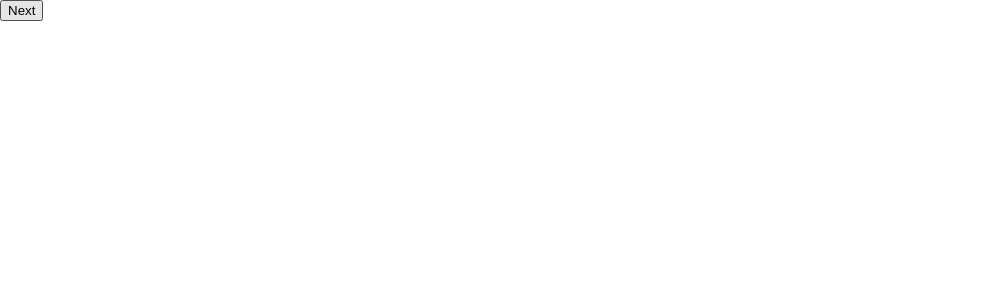
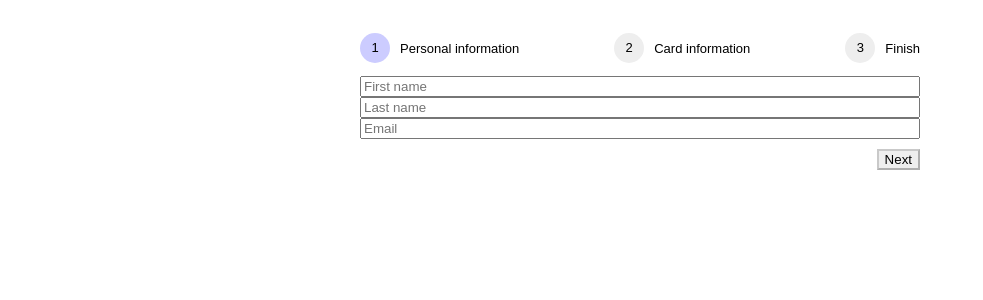
Before and after one commit to TrubinEN/lessons, a React (Create React App) app: page / in a window 1280 px wide. Shown: the top 300 px of the page, without its empty margins (0-983 px from the left). Built offline with nearby package versions, Linux system fonts and the light colour scheme; the HTML template or start-up script is replaced by a standard one.

Commit message:
unstable version

```diff
--- a/src/App.js
+++ b/src/App.js
@@ -1,5 +1,8 @@
 import React from "react";
-import ReactDOM from "react-dom";
+import "./App.css";
+import Step from "./Step";
+import PersonalForm from "./PersonalForm";
+import CardForm from "./CardForm";
 
 export default class App extends React.Component {
   state = {
@@ -7,28 +10,122 @@ export default class App extends React.Component {
     firstName: "",
     lastName: "",
     email: "",
-    cardNumber: ""
+    cardNumber: "",
+    steps: [
+      { number: 1, title: "Personal information" },
+      { number: 2, title: "Card information" },
+      { number: 3, title: "Finish" }
+    ]
   };
-  handleClickNextForm = event => {
-    return true;
+
+  handleTabClick = step => {
+    console.log(step);
+    // При вызове с аргументом меняется state.step на значение аргумента
+    this.setState({
+      step: step
+    });
   };
-  handleTabClick = event => {
-    // При вызове с аргументом меняется state.step на значение аргумента
-  };
-  handleChangeForm = (oneArg, TwoArg) => {
+  handleChangeForm = (name, value) => {
     // state[первый аргумент] = второй аргумент
+    this.setState({
+      [name]: value
+    });
+    this.isFormCommitable();
+    console.log(this.state);
   };
   handleClickNextForm = event => {
     // После вызова state.step увеличивается на 1
+    let { step } = this.state;
+    this.setState({
+      step: step + 1
+    });
+  };
+  isFormCommitable() {
+    switch (this.state.step) {
+      case 1:
+        if (
+          this.state.firstName !== "" &&
+          this.state.lastName !== "" &&
+          this.state.email !== "" &&
+          this.state.email.includes("@")
+        ) {
+          return true;
+        }
+        break;
+      case 2:
+        if (this.state.cardNumber.length === 16) {
+          return true;
+        }
+        break;
+      default:
+        return false;
+    }
+  }
+  isSelected(step) {
+    if (this.state.step === step) {
+      return true;
+    }
+    return false;
+  }
+  isClickable(step) {
+    if (this.state.step >= step) {
+      return true;
+    }
+    return false;
+  }
+  renderForm() {
+    switch (this.state.step) {
+      case 1:
+        return (
+          <PersonalForm
+            firstName={this.state.firstName}
+            lastName={this.state.lastName}
+            email={this.state.email}
+            onChangeForm={this.handleChangeForm}
+          />
+        );
+        break;
+      case 2:
+        return (
+          <CardForm
+            cardNumber={this.state.cardNumber}
+            onChangeForm={this.handleChangeForm}
+            onChangeForm={this.handleChangeForm}
+          />
+        );
+        break;
+      case 3:
+        return `Поздравляем!`;
+        break;
+      default:
+        null;
+    }
   }
   render() {
+    const { steps } = this.state;
     return (
-      <div className="container tab-panel">
-        <div className="form-content" />
+      <div className="container">
+        <div className="tab-panel">
+          {steps.map((step, i) => {
+            return <Step
+              key={step.number}
+              number={step.number}
+              onClick={this.handleTabClick}
+              isSelected={this.isSelected(step.number)}
+              isClickable={this.isClickable(step.number)}
+            >
+              {step.title}
+            </Step>;
+          })}
+        </div>
+
+        <div className="form-content">{this.renderForm()}</div>
+
         <div className="button-panel">
           <button
-            className="button button-next"
+            className="button-next"
             onClick={this.handleClickNextForm}
+            disabled={!this.isFormCommitable()}
           >
             Next
           </button>
--- /dev/null
+++ b/src/CardForm.js
@@ -0,0 +1,18 @@
+import React from "react";
+import "./CardForm.css";
+
+export default class CardForm extends React.Component {
+  handleChangeForm = event => {
+    this.props.onChangeForm(event.target.name, event.target.value);
+  }
+  componentWillUnmount(){
+
+  }
+  render() {
+    return (
+      <div className="card-form">
+        <input name="cardNumber" onChange={this.handleChangeForm} placeholder="0000000000000000"/>
+      </div>
+    );
+  }
+}
--- /dev/null
+++ b/src/PersonalForm.js
@@ -0,0 +1,33 @@
+import React from "react";
+import "./PersonalForm.css";
+
+export default class PersonalForm extends React.Component {
+  handleChangeForm = event => {
+    this.props.onChangeForm(event.target.name, event.target.value);
+  };
+  render() {
+    const { firstName, lastName, email } = this.props;
+    return (
+      <div className="personal-form">
+        <input
+          name="firstName"
+          onChange={this.handleChangeForm}
+          placeholder="First name"
+          value={firstName}
+        />
+        <input
+          name="lastName"
+          onChange={this.handleChangeForm}
+          placeholder="Last name"
+          value={lastName}
+        />
+        <input
+          name="email"
+          onChange={this.handleChangeForm}
+          placeholder="Email"
+          value={email}
+        />
+      </div>
+    );
+  }
+}
--- /dev/null
+++ b/src/Step.js
@@ -0,0 +1,35 @@
+import React from "react";
+import "./Step.css";
+
+export default class Step extends React.Component {
+  constructor(props) {
+    super(props);
+    let classFullName = [];
+    if (props.isClickable === true) {
+      classFullName.push("step-clickable");
+    }
+    if (props.isSelected === true) {
+      classFullName.push("step-selected");
+    }
+    console.log(props);
+    this.state = {
+      isClickable: props.isClickable,
+      isSelected: props.isSelected,
+      classFullName: ["step", ...classFullName]
+    };
+  }
+  handleClick = event => {
+    if (this.state.isClickable === true) {
+      this.props.onClick(this.props.number);
+    }
+  };
+  render() {
+    let { classFullName } = this.state;
+    return (
+      <div className={classFullName.join(" ")} onClick={this.handleClick}>
+        <p className="step__number">{this.props.number}</p>
+        <p className="step__title">{this.props.children}</p>
+      </div>
+    );
+  }
+}
```
